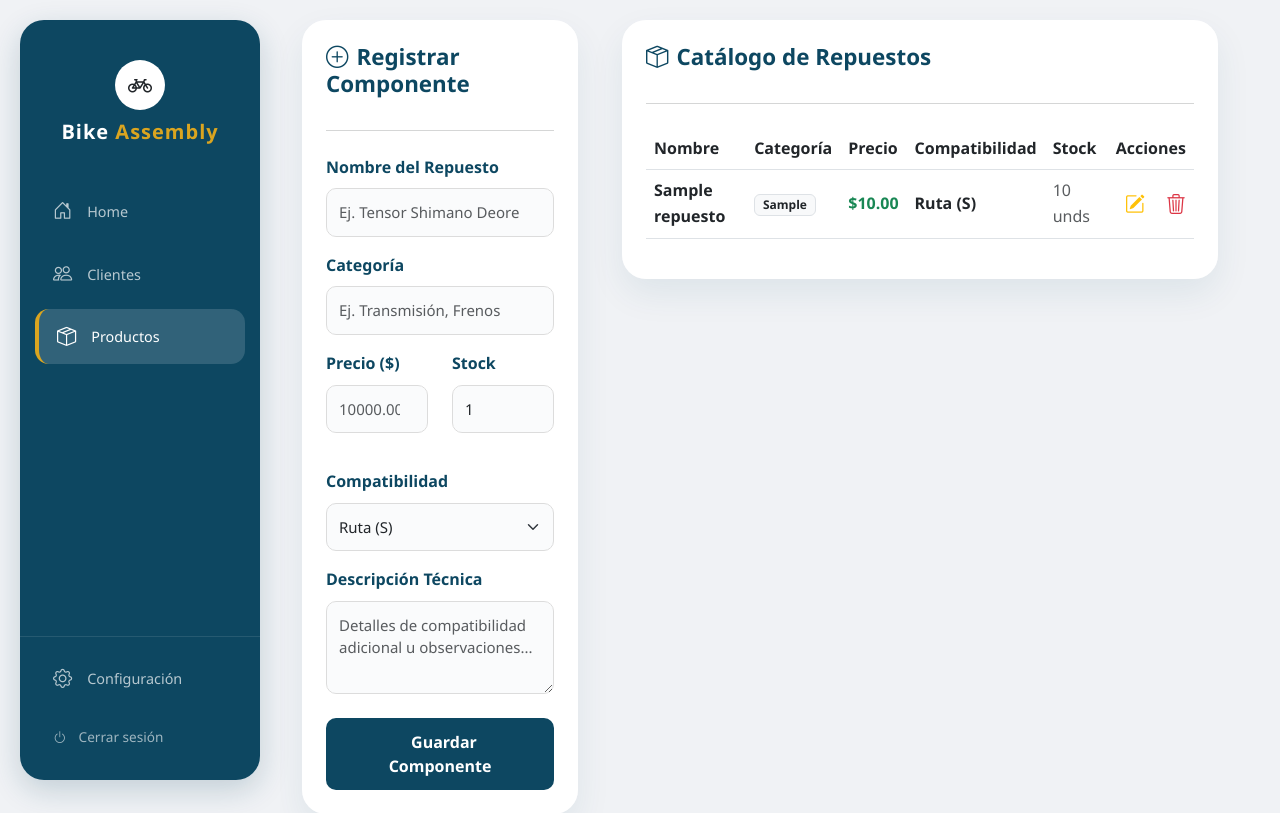
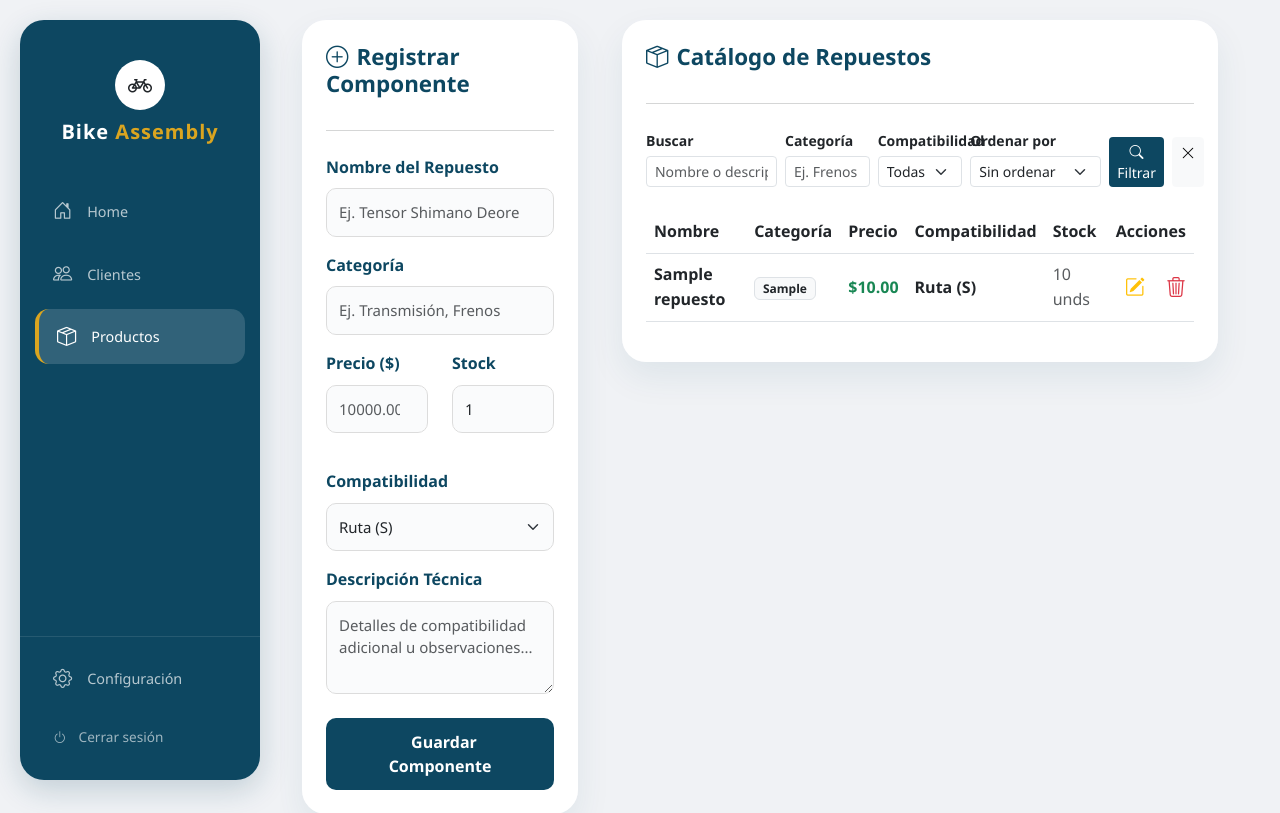
Before and after one commit to angeljesid/byke_assembly, a Django app: page /repuestos/ in a window 1280 px wide. Shown: the top 813 px of the page. Run offline with Django 5.2, Linux system fonts and the light colour scheme; a user stored in the database is signed in; tables that the repository leaves empty hold one stand-in row (values such as "Sample post").

Commit message:
Summary
lista multicriterio

```diff
--- a/core/templates/repuestos/listar.html
+++ b/core/templates/repuestos/listar.html
@@ -139,6 +139,49 @@
                     </h3>
                     <hr class="text-muted opacity-25 mb-4">
 
+                    <!-- 🔎 Reportes / Consultas: búsqueda, filtrado y ordenamiento -->
+                    <form method="GET" action="{% url 'listar_repuestos' %}" class="row g-2 mb-4 align-items-end">
+                        <div class="col-md-3">
+                            <label class="form-label small fw-semibold mb-1">Buscar</label>
+                            <input type="text" name="busqueda" class="form-control form-control-sm"
+                                   placeholder="Nombre o descripción..." value="{{ busqueda|default:'' }}">
+                        </div>
+                        <div class="col-md-2">
+                            <label class="form-label small fw-semibold mb-1">Categoría</label>
+                            <input type="text" name="categoria_filtro" class="form-control form-control-sm"
+                                   placeholder="Ej. Frenos" value="{{ categoria_filtro|default:'' }}">
+                        </div>
+                        <div class="col-md-2">
+                            <label class="form-label small fw-semibold mb-1">Compatibilidad</label>
+                            <select name="compatibilidad_filtro" class="form-select form-select-sm">
+                                <option value="">Todas</option>
+                                {% for valor, texto in choices %}
+                                    <option value="{{ valor }}" {% if compatibilidad_filtro == valor %}selected{% endif %}>{{ texto }}</option>
+                                {% endfor %}
+                            </select>
+                        </div>
+                        <div class="col-md-3">
+                            <label class="form-label small fw-semibold mb-1">Ordenar por</label>
+                            <select name="orden" class="form-select form-select-sm">
+                                <option value="">Sin ordenar</option>
+                                <option value="nombre_asc" {% if orden == 'nombre_asc' %}selected{% endif %}>Nombre (A-Z)</option>
+                                <option value="nombre_desc" {% if orden == 'nombre_desc' %}selected{% endif %}>Nombre (Z-A)</option>
+                                <option value="precio_asc" {% if orden == 'precio_asc' %}selected{% endif %}>Precio (menor a mayor)</option>
+                                <option value="precio_desc" {% if orden == 'precio_desc' %}selected{% endif %}>Precio (mayor a menor)</option>
+                                <option value="stock_asc" {% if orden == 'stock_asc' %}selected{% endif %}>Stock (menor a mayor)</option>
+                                <option value="stock_desc" {% if orden == 'stock_desc' %}selected{% endif %}>Stock (mayor a menor)</option>
+                            </select>
+                        </div>
+                        <div class="col-md-2 d-flex gap-2">
+                            <button type="submit" class="btn btn-sm w-100 text-white" style="background-color: var(--nexora-blue); border: none;">
+                                <i class="bi bi-search"></i> Filtrar
+                            </button>
+                            <a href="{% url 'listar_repuestos' %}" class="btn btn-sm btn-light" title="Limpiar filtros">
+                                <i class="bi bi-x-lg"></i>
+                            </a>
+                        </div>
+                    </form>
+
                     <div class="table-responsive" style="border-radius: 14px;">
                         <table class="table align-middle">
                             <thead>
@@ -182,7 +225,7 @@
                                     <tr>
                                         <td colspan="6" class="text-center text-muted py-4">
                                             <i class="bi bi-box mb-2 d-block fs-3"></i>
-                                            No hay repuestos registrados en el catálogo.
+                                            No hay repuestos que coincidan con los filtros aplicados.
                                         </td>
                                     </tr>
                                 {% endfor %}
--- a/core/views.py
+++ b/core/views.py
@@ -1,17 +1,22 @@
 from django.contrib.auth.decorators import login_required
 from django.shortcuts import render, redirect, get_object_or_404
+from django.db.models import Q
 from .models import Cliente, Repuesto
 from .repositories import RepuestoRepository
+
 
 def quienes_somos(request):
     return render(request, 'repuestos/quienes_somos.html')
 
+
 def home(request):
     return render(request, 'inicio.html')
+
 
 @login_required
 def dashboard(request):
     return render(request, 'repuestos/inicio.html', {'seccion': 'home'})
+
 
 @login_required
 def listar_clientes(request):
@@ -32,6 +37,7 @@ def listar_clientes(request):
         'seccion': 'clientes'
     })
 
+
 @login_required
 def editar_cliente(request, pk):
     cliente = get_object_or_404(Cliente, id=pk)
@@ -49,11 +55,54 @@ def editar_cliente(request, pk):
         'seccion': 'clientes'
     })
 
+
 @login_required
 def eliminar_cliente(request, pk):
     if request.method == 'POST':
         get_object_or_404(Cliente, id=pk).delete()
     return redirect('listar_clientes')
+
+
+def _filtrar_y_ordenar_repuestos(request, repuestos):
+    """
+    Aplica búsqueda, filtrado por categoría/compatibilidad
+    y ordenamiento sobre el queryset de repuestos.
+    """
+    busqueda = request.GET.get('busqueda', '').strip()
+    categoria_filtro = request.GET.get('categoria_filtro', '').strip()
+    compatibilidad_filtro = request.GET.get('compatibilidad_filtro', '').strip()
+    orden = request.GET.get('orden', '').strip()
+
+    if busqueda:
+        repuestos = repuestos.filter(
+            Q(nombre__icontains=busqueda) | Q(descripcion__icontains=busqueda)
+        )
+
+    if categoria_filtro:
+        repuestos = repuestos.filter(categoria__icontains=categoria_filtro)
+
+    if compatibilidad_filtro:
+        repuestos = repuestos.filter(compatibilidad=compatibilidad_filtro)
+
+    ordenes_validos = {
+        'nombre_asc': 'nombre',
+        'nombre_desc': '-nombre',
+        'precio_asc': 'precio',
+        'precio_desc': '-precio',
+        'stock_asc': 'stock',
+        'stock_desc': '-stock',
+    }
+    if orden in ordenes_validos:
+        repuestos = repuestos.order_by(ordenes_validos[orden])
+
+    contexto_filtros = {
+        'busqueda': busqueda,
+        'categoria_filtro': categoria_filtro,
+        'compatibilidad_filtro': compatibilidad_filtro,
+        'orden': orden,
+    }
+    return repuestos, contexto_filtros
+
 
 @login_required
 def listar_repuestos(request):
@@ -62,11 +111,17 @@ def listar_repuestos(request):
         RepuestoRepository.crear(datos)
         return redirect('listar_repuestos')
 
-    return render(request, 'repuestos/listar.html', {
-        'repuestos': RepuestoRepository.obtener_todos(),
+    repuestos = RepuestoRepository.obtener_todos()
+    repuestos, contexto_filtros = _filtrar_y_ordenar_repuestos(request, repuestos)
+
+    contexto = {
+        'repuestos': repuestos,
         'choices': Repuesto.COMPATIBILIDAD_CHOICES,
-        'seccion': 'repuestos'
-    })
+        'seccion': 'repuestos',
+    }
+    contexto.update(contexto_filtros)
+    return render(request, 'repuestos/listar.html', contexto)
+
 
 @login_required
 def editar_repuesto(request, pk):
@@ -76,12 +131,18 @@ def editar_repuesto(request, pk):
         RepuestoRepository.actualizar(pk, datos)
         return redirect('listar_repuestos')
 
-    return render(request, 'repuestos/listar.html', {
+    repuestos = RepuestoRepository.obtener_todos()
+    repuestos, contexto_filtros = _filtrar_y_ordenar_repuestos(request, repuestos)
+
+    contexto = {
         'repuesto': repuesto,
-        'repuestos': RepuestoRepository.obtener_todos(),
+        'repuestos': repuestos,
         'choices': Repuesto.COMPATIBILIDAD_CHOICES,
-        'seccion': 'repuestos'
-    })
+        'seccion': 'repuestos',
+    }
+    contexto.update(contexto_filtros)
+    return render(request, 'repuestos/listar.html', contexto)
+
 
 @login_required
 def eliminar_repuesto(request, pk):
```
